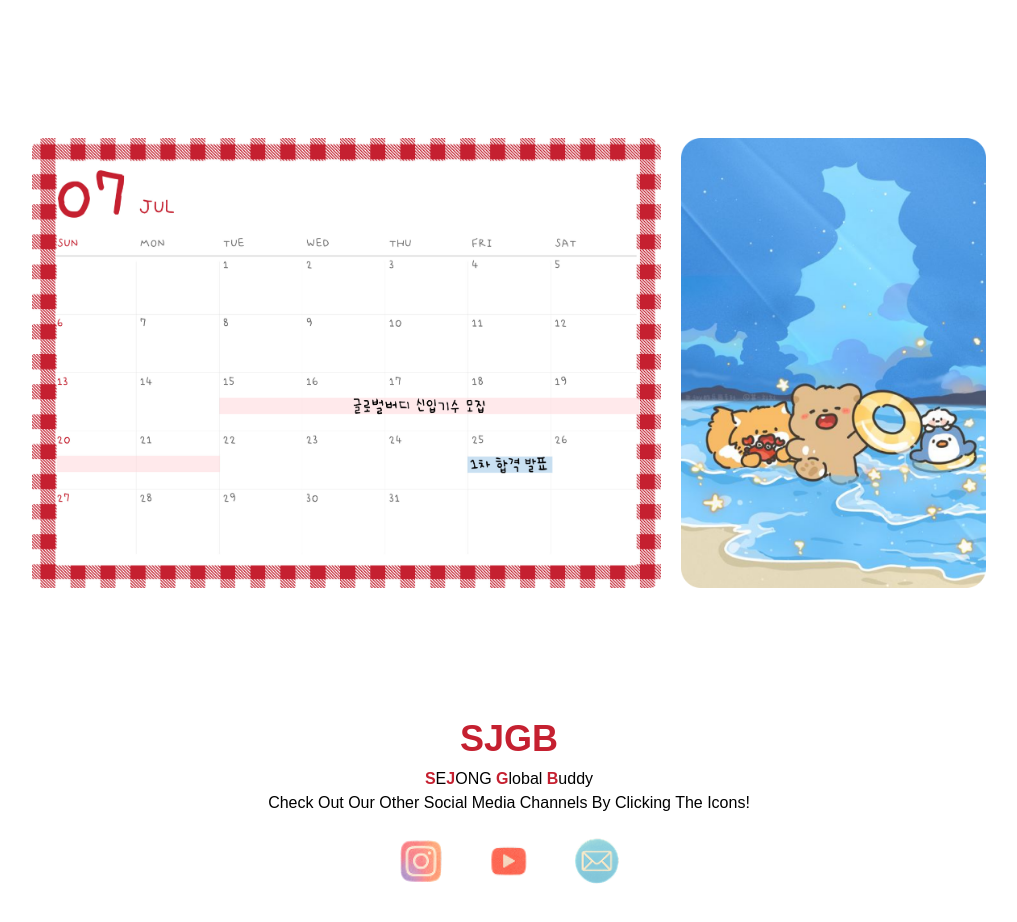
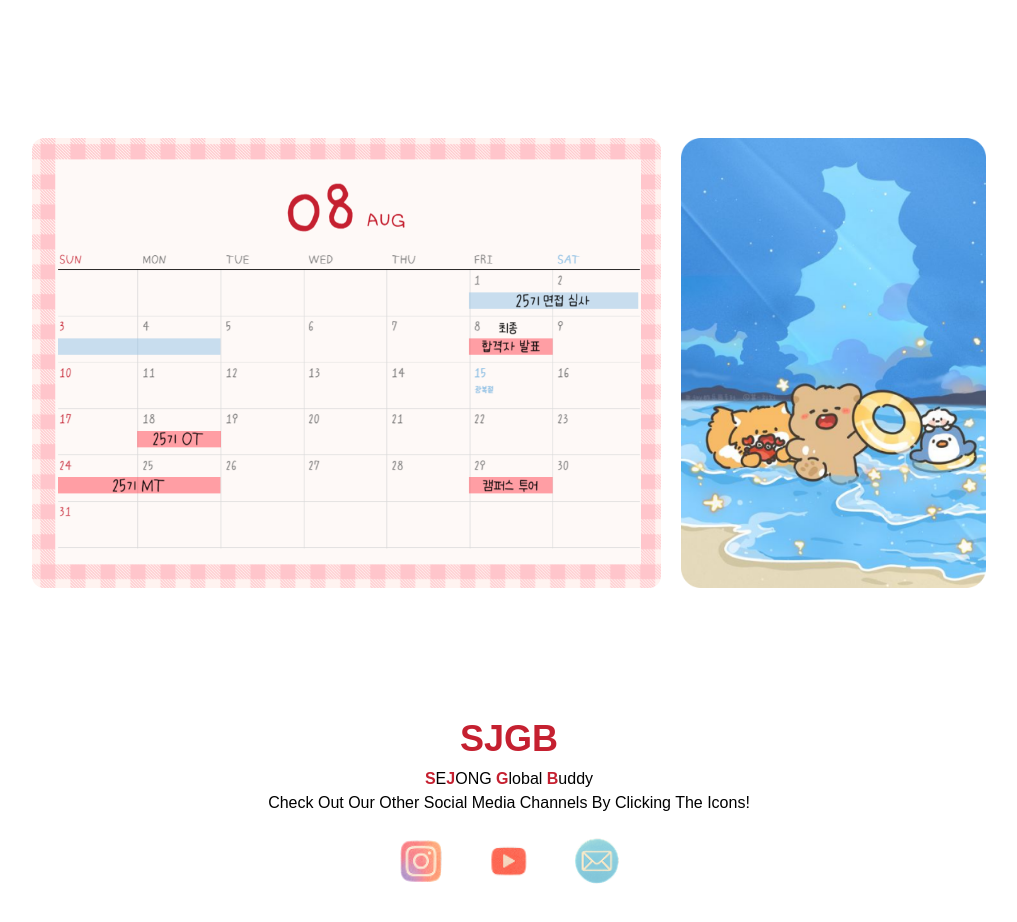
Before and after one commit to YugyeongChoi/SejongGlobalBuddy, a React (Create React App) app in the folder src/main/frontend/: page / in a window 1280 px wide. Shown: the part 820-1742 px from the top of the page, without its empty margins (131-1148 px from the left). Built offline with nearby package versions, Linux system fonts and the light colour scheme; no server answers; a web font is replaced by a local one.

Commit message:
chore:8월 캘린더

```diff
--- a/src/main/frontend/src/components/Main/Calendar.js
+++ b/src/main/frontend/src/components/Main/Calendar.js
@@ -6,7 +6,7 @@ function Calendar() {
         <div className="calendar-wrapper">
             <div className="calendar-content">
                 <img
-                    src="/images/calendar.jpg"
+                    src="/images/calendar.png"
                     className="calendar-image"
                     onContextMenu={(e) => e.preventDefault()}
                 />
```
Also changed, not shown: src/main/frontend/public/images/calendar.jpg (deleted), src/main/frontend/public/images/calendar.png (added).
